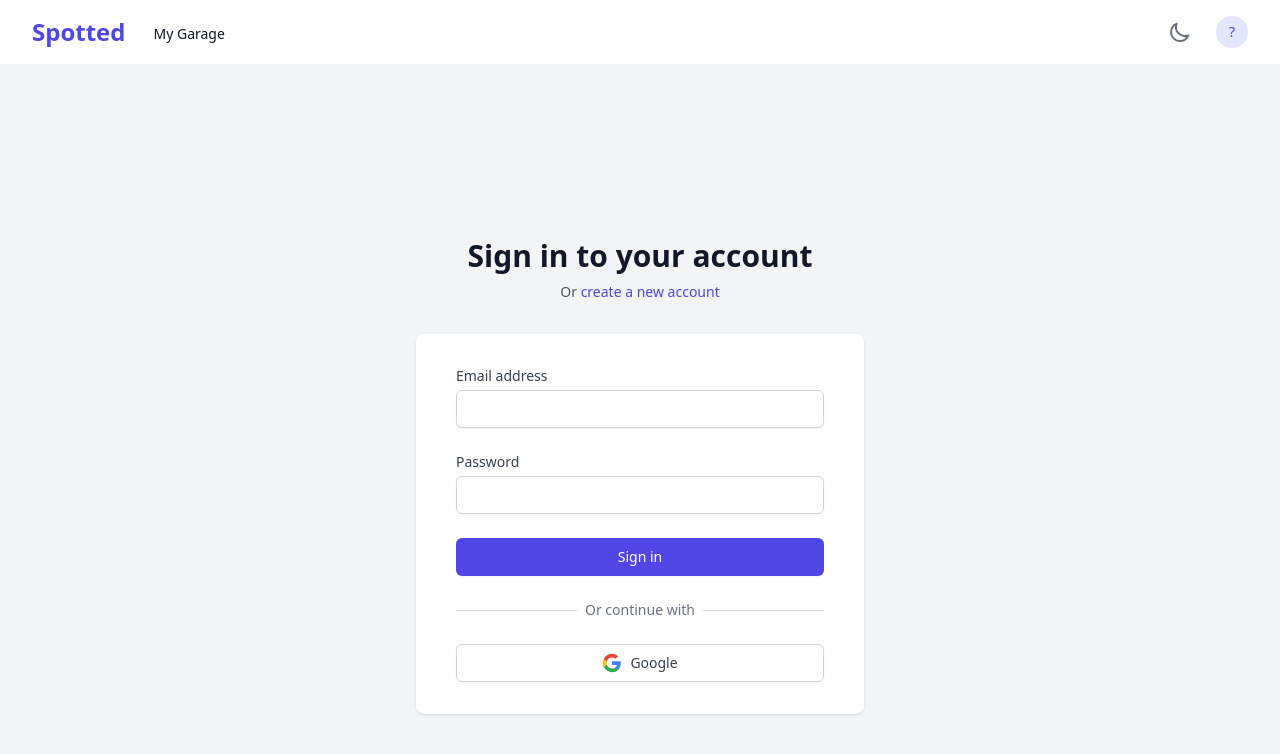
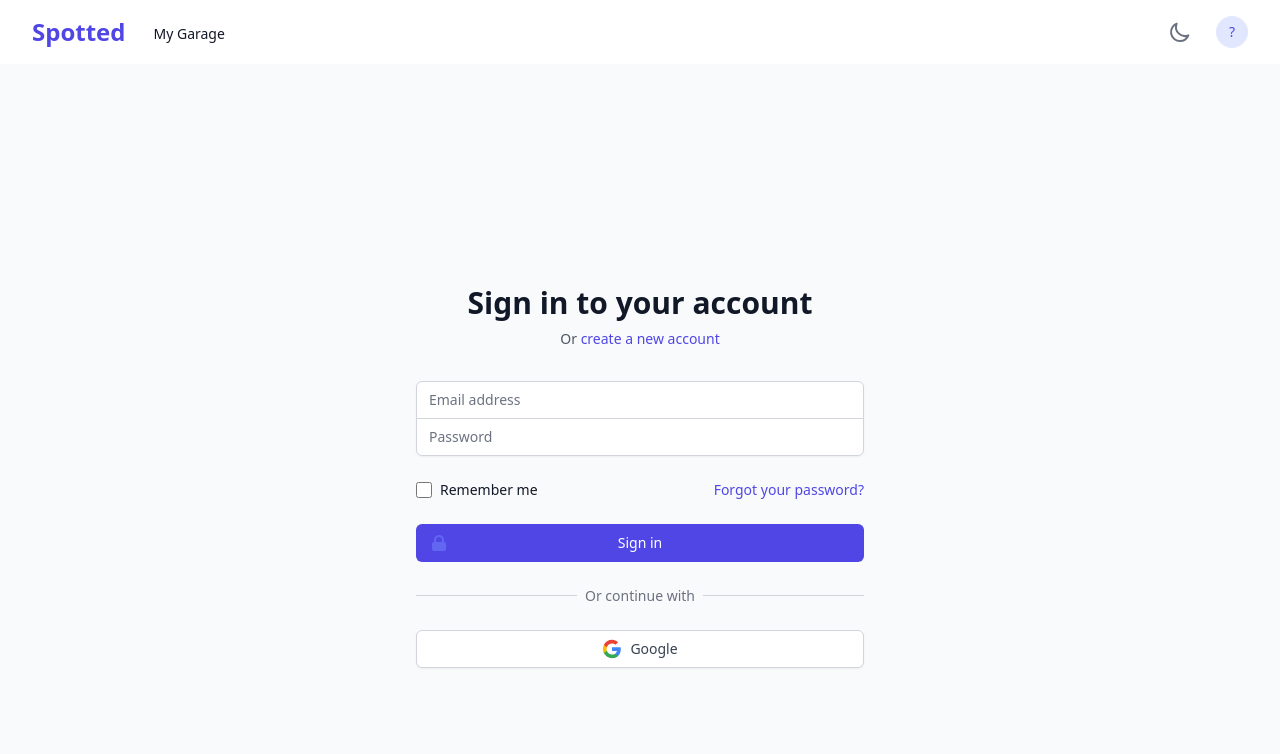
Before and after one commit to DarthProvader/Spotted---Windsurf-version, a Vue app in the folder spotted/: page /login in a window 1280 px wide. Shown: the top 754 px of the page. Built offline with nearby package versions, Linux system fonts and the light colour scheme; no server answers.

Commit message:
dark mode applied everywhere, button does not work yet

```diff
--- a/spotted/src/views/Home.vue
+++ b/spotted/src/views/Home.vue
@@ -18,7 +18,7 @@
           Document and share your automotive discoveries. From classic beauties to modern supercars,
           capture every special moment in your car spotting journey.
         </p>
-        <div class="mt-10">
+        <div class="mt-10 space-x-4">
           <router-link
             to="/register"
             class="inline-flex items-center px-6 py-3 border border-transparent text-base font-medium rounded-md text-white bg-indigo-600 hover:bg-indigo-700 focus:outline-none focus:ring-2 focus:ring-offset-2 focus:ring-indigo-500 dark:focus:ring-offset-gray-900"
@@ -27,7 +27,7 @@
           </router-link>
           <router-link
             to="/login"
-            class="inline-flex items-center px-6 py-3 border border-transparent text-base font-medium rounded-md text-white bg-indigo-600 hover:bg-indigo-700 focus:outline-none focus:ring-2 focus:ring-offset-2 focus:ring-indigo-500 dark:focus:ring-offset-gray-900"
+            class="inline-flex items-center px-6 py-3 border border-transparent text-base font-medium rounded-md text-white bg-indigo-600 bg-opacity-60 hover:bg-opacity-70 focus:outline-none focus:ring-2 focus:ring-offset-2 focus:ring-indigo-500 dark:focus:ring-offset-gray-900"
           >
             Sign In
           </router-link>
--- a/spotted/src/views/auth/Login.vue
+++ b/spotted/src/views/auth/Login.vue
@@ -1,72 +1,144 @@
 <template>
-  <div class="min-h-screen bg-gray-100 flex flex-col justify-center py-12 sm:px-6 lg:px-8">
-    <div class="sm:mx-auto sm:w-full sm:max-w-md">
-      <h2 class="mt-6 text-center text-3xl font-extrabold text-gray-900">Sign in to your account</h2>
-      <p class="mt-2 text-center text-sm text-gray-600">
+  <div class="min-h-screen flex items-center justify-center bg-gray-50 dark:bg-gray-900 py-12 px-4 sm:px-6 lg:px-8">
+    <div class="max-w-md w-full space-y-8">
+      <div>
+        <h2 class="mt-6 text-center text-3xl font-extrabold text-gray-900 dark:text-white">
+          Sign in to your account
+        </h2>
+        <p class="mt-2 text-center text-sm text-gray-600 dark:text-gray-400">
           Or
-        <router-link to="/register" class="font-medium text-indigo-600 hover:text-indigo-500">
+          <router-link
+            to="/register"
+            class="font-medium text-indigo-600 dark:text-indigo-400 hover:text-indigo-500 dark:hover:text-indigo-300"
+          >
             create a new account
           </router-link>
         </p>
       </div>
-
-    <div class="mt-8 sm:mx-auto sm:w-full sm:max-w-md">
-      <div class="bg-white py-8 px-4 shadow sm:rounded-lg sm:px-10">
-        <form class="space-y-6" @submit.prevent="handleSubmit">
+      <form class="mt-8 space-y-6" @submit.prevent="handleSubmit">
+        <div class="rounded-md shadow-sm -space-y-px">
           <div>
-            <label for="email" class="block text-sm font-medium text-gray-700">Email address</label>
-            <div class="mt-1">
+            <label for="email-address" class="sr-only">Email address</label>
             <input
-                id="email"
+              id="email-address"
               v-model="email"
+              name="email"
               type="email"
+              autocomplete="email"
               required
-                class="appearance-none block w-full px-3 py-2 border border-gray-300 rounded-md shadow-sm placeholder-gray-400 focus:outline-none focus:ring-indigo-500 focus:border-indigo-500 sm:text-sm"
+              class="appearance-none rounded-none relative block w-full px-3 py-2 border border-gray-300 dark:border-gray-600 placeholder-gray-500 dark:placeholder-gray-400 text-gray-900 dark:text-white bg-white dark:bg-gray-700 rounded-t-md focus:outline-none focus:ring-indigo-500 focus:border-indigo-500 dark:focus:ring-indigo-400 dark:focus:border-indigo-400 focus:z-10 sm:text-sm"
+              placeholder="Email address"
+            >
+          </div>
+          <div>
+            <label for="password" class="sr-only">Password</label>
+            <input
+              id="password"
+              v-model="password"
+              name="password"
+              type="password"
+              autocomplete="current-password"
+              required
+              class="appearance-none rounded-none relative block w-full px-3 py-2 border border-gray-300 dark:border-gray-600 placeholder-gray-500 dark:placeholder-gray-400 text-gray-900 dark:text-white bg-white dark:bg-gray-700 rounded-b-md focus:outline-none focus:ring-indigo-500 focus:border-indigo-500 dark:focus:ring-indigo-400 dark:focus:border-indigo-400 focus:z-10 sm:text-sm"
+              placeholder="Password"
             >
           </div>
         </div>
 
-          <div>
-            <label for="password" class="block text-sm font-medium text-gray-700">Password</label>
-            <div class="mt-1">
+        <div class="flex items-center justify-between">
+          <div class="flex items-center">
             <input
-                id="password"
-                v-model="password"
-                type="password"
-                required
-                class="appearance-none block w-full px-3 py-2 border border-gray-300 rounded-md shadow-sm placeholder-gray-400 focus:outline-none focus:ring-indigo-500 focus:border-indigo-500 sm:text-sm"
+              id="remember-me"
+              v-model="rememberMe"
+              name="remember-me"
+              type="checkbox"
+              class="h-4 w-4 text-indigo-600 dark:text-indigo-400 focus:ring-indigo-500 dark:focus:ring-indigo-400 border-gray-300 dark:border-gray-600 rounded"
             >
+            <label for="remember-me" class="ml-2 block text-sm text-gray-900 dark:text-gray-300">
+              Remember me
+            </label>
+          </div>
+
+          <div class="text-sm">
+            <a href="#" class="font-medium text-indigo-600 dark:text-indigo-400 hover:text-indigo-500 dark:hover:text-indigo-300">
+              Forgot your password?
+            </a>
           </div>
         </div>
-
-          <div v-if="error" class="text-red-600 text-sm">{{ error }}</div>
 
         <div>
           <button
             type="submit"
-              :disabled="isPending"
-              class="w-full flex justify-center py-2 px-4 border border-transparent rounded-md shadow-sm text-sm font-medium text-white bg-indigo-600 hover:bg-indigo-700 focus:outline-none focus:ring-2 focus:ring-offset-2 focus:ring-indigo-500 disabled:opacity-50"
+            :disabled="isLoading"
+            class="group relative w-full flex justify-center py-2 px-4 border border-transparent text-sm font-medium rounded-md text-white bg-indigo-600 hover:bg-indigo-700 focus:outline-none focus:ring-2 focus:ring-offset-2 focus:ring-indigo-500 dark:focus:ring-offset-gray-900 disabled:opacity-50"
           >
-              {{ isPending ? 'Signing in...' : 'Sign in' }}
+            <span class="absolute left-0 inset-y-0 flex items-center pl-3">
+              <svg
+                v-if="!isLoading"
+                class="h-5 w-5 text-indigo-500 group-hover:text-indigo-400"
+                xmlns="http://www.w3.org/2000/svg"
+                viewBox="0 0 20 20"
+                fill="currentColor"
+                aria-hidden="true"
+              >
+                <path
+                  fill-rule="evenodd"
+                  d="M5 9V7a5 5 0 0110 0v2a2 2 0 012 2v5a2 2 0 01-2 2H5a2 2 0 01-2-2v-5a2 2 0 012-2zm8-2v2H7V7a3 3 0 016 0z"
+                  clip-rule="evenodd"
+                />
+              </svg>
+              <svg
+                v-else
+                class="animate-spin h-5 w-5 text-white"
+                xmlns="http://www.w3.org/2000/svg"
+                fill="none"
+                viewBox="0 0 24 24"
+              >
+                <circle
+                  class="opacity-25"
+                  cx="12"
+                  cy="12"
+                  r="10"
+                  stroke="currentColor"
+                  stroke-width="4"
+                ></circle>
+                <path
+                  class="opacity-75"
+                  fill="currentColor"
+                  d="M4 12a8 8 0 018-8V0C5.373 0 0 5.373 0 12h4zm2 5.291A7.962 7.962 0 014 12H0c0 3.042 1.135 5.824 3 7.938l3-2.647z"
+                ></path>
+              </svg>
+            </span>
+            {{ isLoading ? 'Signing in...' : 'Sign in' }}
           </button>
         </div>
-        </form>
 
-        <div class="mt-6">
-          <div class="relative">
-            <div class="absolute inset-0 flex items-center">
-              <div class="w-full border-t border-gray-300"></div>
-            </div>
-            <div class="relative flex justify-center text-sm">
-              <span class="px-2 bg-white text-gray-500">Or continue with</span>
+        <!-- Error Message -->
+        <div v-if="error" class="mt-4">
+          <div class="text-sm text-red-600 dark:text-red-400">
+            {{ error }}
           </div>
         </div>
 
-          <div class="mt-6">
+        <!-- Divider -->
+        <div class="relative">
+          <div class="absolute inset-0 flex items-center">
+            <div class="w-full border-t border-gray-300 dark:border-gray-600"></div>
+          </div>
+          <div class="relative flex justify-center text-sm">
+            <span class="px-2 bg-gray-50 dark:bg-gray-900 text-gray-500 dark:text-gray-400">
+              Or continue with
+            </span>
+          </div>
+        </div>
+
+        <!-- Google Sign In -->
+        <div>
           <button
+            type="button"
             @click="handleGoogleSignIn"
-              :disabled="isPending"
-              class="w-full flex justify-center items-center px-4 py-2 border border-gray-300 shadow-sm text-sm font-medium rounded-md text-gray-700 bg-white hover:bg-gray-50 focus:outline-none focus:ring-2 focus:ring-offset-2 focus:ring-indigo-500 disabled:opacity-50"
+            :disabled="isLoading"
+            class="w-full flex justify-center items-center px-4 py-2 border border-gray-300 dark:border-gray-600 shadow-sm text-sm font-medium rounded-md text-gray-700 dark:text-gray-200 bg-white dark:bg-gray-800 hover:bg-gray-50 dark:hover:bg-gray-700 focus:outline-none focus:ring-2 focus:ring-offset-2 focus:ring-indigo-500 dark:focus:ring-offset-gray-900 disabled:opacity-50"
           >
             <svg class="h-5 w-5 mr-2" viewBox="0 0 24 24">
               <path
@@ -89,8 +161,7 @@
             Google
           </button>
         </div>
-        </div>
-      </div>
+      </form>
     </div>
   </div>
 </template>
@@ -101,22 +172,43 @@
 import useAuth from '../../composables/useAuth'
 
 const router = useRouter()
-const { login, googleLogin: loginWithGoogle, error, isPending } = useAuth()
+const { login, googleLogin } = useAuth()
 
 const email = ref('')
 const password = ref('')
+const rememberMe = ref(false)
+const isLoading = ref(false)
+const error = ref('')
 
 const handleSubmit = async () => {
+  if (isLoading.value) return
+
+  error.value = ''
+  isLoading.value = true
+
+  try {
     await login(email.value, password.value)
-  if (!error.value) {
     router.push('/garage')
+  } catch (err) {
+    error.value = err.message || 'Failed to sign in'
+  } finally {
+    isLoading.value = false
   }
 }
 
 const handleGoogleSignIn = async () => {
-  await loginWithGoogle()
-  if (!error.value) {
+  if (isLoading.value) return
+
+  error.value = ''
+  isLoading.value = true
+
+  try {
+    await googleLogin()
     router.push('/garage')
+  } catch (err) {
+    error.value = err.message || 'Failed to sign in with Google'
+  } finally {
+    isLoading.value = false
   }
 }
 </script>
--- a/spotted/src/views/auth/Register.vue
+++ b/spotted/src/views/auth/Register.vue
@@ -1,85 +1,136 @@
 <template>
-  <div class="min-h-screen bg-gray-100 flex flex-col justify-center py-12 sm:px-6 lg:px-8">
-    <div class="sm:mx-auto sm:w-full sm:max-w-md">
-      <h2 class="mt-6 text-center text-3xl font-extrabold text-gray-900">Create your account</h2>
-      <p class="mt-2 text-center text-sm text-gray-600">
+  <div class="min-h-screen flex items-center justify-center bg-gray-50 dark:bg-gray-900 py-12 px-4 sm:px-6 lg:px-8">
+    <div class="max-w-md w-full space-y-8">
+      <div>
+        <h2 class="mt-6 text-center text-3xl font-extrabold text-gray-900 dark:text-white">
+          Create your account
+        </h2>
+        <p class="mt-2 text-center text-sm text-gray-600 dark:text-gray-400">
           Or
-        <router-link to="/login" class="font-medium text-indigo-600 hover:text-indigo-500">
-          sign in to your existing account
+          <router-link
+            to="/login"
+            class="font-medium text-indigo-600 dark:text-indigo-400 hover:text-indigo-500 dark:hover:text-indigo-300"
+          >
+            sign in to your account
           </router-link>
         </p>
       </div>
-
-    <div class="mt-8 sm:mx-auto sm:w-full sm:max-w-md">
-      <div class="bg-white py-8 px-4 shadow sm:rounded-lg sm:px-10">
-        <form class="space-y-6" @submit.prevent="handleSubmit">
+      <form class="mt-8 space-y-6" @submit.prevent="handleSubmit">
+        <div class="rounded-md shadow-sm -space-y-px">
           <div>
-            <label for="email" class="block text-sm font-medium text-gray-700">Email address</label>
-            <div class="mt-1">
+            <label for="email-address" class="sr-only">Email address</label>
             <input
-                id="email"
+              id="email-address"
               v-model="email"
+              name="email"
               type="email"
+              autocomplete="email"
               required
-                class="appearance-none block w-full px-3 py-2 border border-gray-300 rounded-md shadow-sm placeholder-gray-400 focus:outline-none focus:ring-indigo-500 focus:border-indigo-500 sm:text-sm"
+              class="appearance-none rounded-none relative block w-full px-3 py-2 border border-gray-300 dark:border-gray-600 placeholder-gray-500 dark:placeholder-gray-400 text-gray-900 dark:text-white bg-white dark:bg-gray-700 rounded-t-md focus:outline-none focus:ring-indigo-500 focus:border-indigo-500 dark:focus:ring-indigo-400 dark:focus:border-indigo-400 focus:z-10 sm:text-sm"
+              placeholder="Email address"
+            >
+          </div>
+          <div>
+            <label for="password" class="sr-only">Password</label>
+            <input
+              id="password"
+              v-model="password"
+              name="password"
+              type="password"
+              autocomplete="new-password"
+              required
+              class="appearance-none rounded-none relative block w-full px-3 py-2 border border-gray-300 dark:border-gray-600 placeholder-gray-500 dark:placeholder-gray-400 text-gray-900 dark:text-white bg-white dark:bg-gray-700 focus:outline-none focus:ring-indigo-500 focus:border-indigo-500 dark:focus:ring-indigo-400 dark:focus:border-indigo-400 focus:z-10 sm:text-sm"
+              placeholder="Password"
+            >
+          </div>
+          <div>
+            <label for="confirm-password" class="sr-only">Confirm Password</label>
+            <input
+              id="confirm-password"
+              v-model="confirmPassword"
+              name="confirm-password"
+              type="password"
+              autocomplete="new-password"
+              required
+              class="appearance-none rounded-none relative block w-full px-3 py-2 border border-gray-300 dark:border-gray-600 placeholder-gray-500 dark:placeholder-gray-400 text-gray-900 dark:text-white bg-white dark:bg-gray-700 rounded-b-md focus:outline-none focus:ring-indigo-500 focus:border-indigo-500 dark:focus:ring-indigo-400 dark:focus:border-indigo-400 focus:z-10 sm:text-sm"
+              placeholder="Confirm Password"
             >
           </div>
         </div>
 
         <div>
-            <label for="password" class="block text-sm font-medium text-gray-700">Password</label>
-            <div class="mt-1">
-              <input
-                id="password"
-                v-model="password"
-                type="password"
-                required
-                class="appearance-none block w-full px-3 py-2 border border-gray-300 rounded-md shadow-sm placeholder-gray-400 focus:outline-none focus:ring-indigo-500 focus:border-indigo-500 sm:text-sm"
+          <button
+            type="submit"
+            :disabled="isLoading"
+            class="group relative w-full flex justify-center py-2 px-4 border border-transparent text-sm font-medium rounded-md text-white bg-indigo-600 hover:bg-indigo-700 focus:outline-none focus:ring-2 focus:ring-offset-2 focus:ring-indigo-500 dark:focus:ring-offset-gray-900 disabled:opacity-50"
           >
+            <span class="absolute left-0 inset-y-0 flex items-center pl-3">
+              <svg
+                v-if="!isLoading"
+                class="h-5 w-5 text-indigo-500 group-hover:text-indigo-400"
+                xmlns="http://www.w3.org/2000/svg"
+                viewBox="0 0 20 20"
+                fill="currentColor"
+                aria-hidden="true"
+              >
+                <path
+                  fill-rule="evenodd"
+                  d="M5 9V7a5 5 0 0110 0v2a2 2 0 012 2v5a2 2 0 01-2 2H5a2 2 0 01-2-2v-5a2 2 0 012-2zm8-2v2H7V7a3 3 0 016 0z"
+                  clip-rule="evenodd"
+                />
+              </svg>
+              <svg
+                v-else
+                class="animate-spin h-5 w-5 text-white"
+                xmlns="http://www.w3.org/2000/svg"
+                fill="none"
+                viewBox="0 0 24 24"
+              >
+                <circle
+                  class="opacity-25"
+                  cx="12"
+                  cy="12"
+                  r="10"
+                  stroke="currentColor"
+                  stroke-width="4"
+                ></circle>
+                <path
+                  class="opacity-75"
+                  fill="currentColor"
+                  d="M4 12a8 8 0 018-8V0C5.373 0 0 5.373 0 12h4zm2 5.291A7.962 7.962 0 014 12H0c0 3.042 1.135 5.824 3 7.938l3-2.647z"
+                ></path>
+              </svg>
+            </span>
+            {{ isLoading ? 'Creating account...' : 'Create account' }}
+          </button>
+        </div>
+
+        <!-- Error Message -->
+        <div v-if="error" class="mt-4">
+          <div class="text-sm text-red-600 dark:text-red-400">
+            {{ error }}
           </div>
         </div>
 
-          <div>
-            <label for="confirmPassword" class="block text-sm font-medium text-gray-700">Confirm password</label>
-            <div class="mt-1">
-              <input
-                id="confirmPassword"
-                v-model="confirmPassword"
-                type="password"
-                required
-                class="appearance-none block w-full px-3 py-2 border border-gray-300 rounded-md shadow-sm placeholder-gray-400 focus:outline-none focus:ring-indigo-500 focus:border-indigo-500 sm:text-sm"
-              >
+        <!-- Divider -->
+        <div class="relative">
+          <div class="absolute inset-0 flex items-center">
+            <div class="w-full border-t border-gray-300 dark:border-gray-600"></div>
+          </div>
+          <div class="relative flex justify-center text-sm">
+            <span class="px-2 bg-gray-50 dark:bg-gray-900 text-gray-500 dark:text-gray-400">
+              Or continue with
+            </span>
           </div>
         </div>
 
-          <div v-if="error" class="text-red-600 text-sm">{{ error }}</div>
-
+        <!-- Google Sign In -->
         <div>
           <button
-              type="submit"
-              :disabled="isPending || !isPasswordMatch"
-              class="w-full flex justify-center py-2 px-4 border border-transparent rounded-md shadow-sm text-sm font-medium text-white bg-indigo-600 hover:bg-indigo-700 focus:outline-none focus:ring-2 focus:ring-offset-2 focus:ring-indigo-500 disabled:opacity-50"
-            >
-              {{ isPending ? 'Creating account...' : 'Create account' }}
-            </button>
-          </div>
-        </form>
-
-        <div class="mt-6">
-          <div class="relative">
-            <div class="absolute inset-0 flex items-center">
-              <div class="w-full border-t border-gray-300"></div>
-            </div>
-            <div class="relative flex justify-center text-sm">
-              <span class="px-2 bg-white text-gray-500">Or continue with</span>
-            </div>
-          </div>
-
-          <div class="mt-6">
-            <button
+            type="button"
             @click="handleGoogleSignIn"
-              :disabled="isPending"
-              class="w-full flex justify-center items-center px-4 py-2 border border-gray-300 shadow-sm text-sm font-medium rounded-md text-gray-700 bg-white hover:bg-gray-50 focus:outline-none focus:ring-2 focus:ring-offset-2 focus:ring-indigo-500 disabled:opacity-50"
+            :disabled="isLoading"
+            class="w-full flex justify-center items-center px-4 py-2 border border-gray-300 dark:border-gray-600 shadow-sm text-sm font-medium rounded-md text-gray-700 dark:text-gray-200 bg-white dark:bg-gray-800 hover:bg-gray-50 dark:hover:bg-gray-700 focus:outline-none focus:ring-2 focus:ring-offset-2 focus:ring-indigo-500 dark:focus:ring-offset-gray-900 disabled:opacity-50"
           >
             <svg class="h-5 w-5 mr-2" viewBox="0 0 24 24">
               <path
@@ -102,44 +153,58 @@
             Google
           </button>
         </div>
-        </div>
-      </div>
+      </form>
     </div>
   </div>
 </template>
 
 <script setup>
-import { ref, computed } from 'vue'
+import { ref } from 'vue'
 import { useRouter } from 'vue-router'
-import { useAuth } from '../../composables/useAuth'
+import useAuth from '../../composables/useAuth'
 
 const router = useRouter()
-const { signup: register, googleLogin: loginWithGoogle, error, isPending } = useAuth()
+const { register, googleLogin } = useAuth()
 
 const email = ref('')
 const password = ref('')
 const confirmPassword = ref('')
-
-const isPasswordMatch = computed(() => {
-  return password.value === confirmPassword.value
-})
+const isLoading = ref(false)
+const error = ref('')
 
 const handleSubmit = async () => {
-  if (!isPasswordMatch.value) {
+  if (isLoading.value) return
+  if (password.value !== confirmPassword.value) {
     error.value = 'Passwords do not match'
     return
   }
 
+  error.value = ''
+  isLoading.value = true
+
+  try {
     await register(email.value, password.value)
-  if (!error.value) {
     router.push('/garage')
+  } catch (err) {
+    error.value = err.message || 'Failed to create account'
+  } finally {
+    isLoading.value = false
   }
 }
 
 const handleGoogleSignIn = async () => {
-  await loginWithGoogle()
-  if (!error.value) {
+  if (isLoading.value) return
+
+  error.value = ''
+  isLoading.value = true
+
+  try {
+    await googleLogin()
     router.push('/garage')
+  } catch (err) {
+    error.value = err.message || 'Failed to sign in with Google'
+  } finally {
+    isLoading.value = false
   }
 }
 </script>
```
Lines whose indentation alone changed are shown as unchanged.
